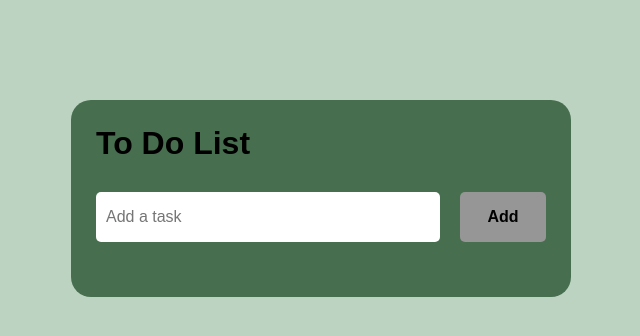
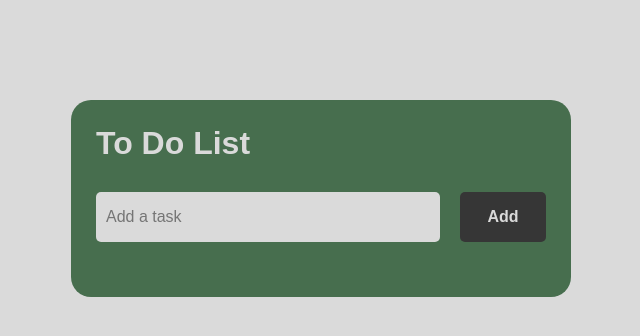
Before and after one commit to melineabrahamyan/todo-list, a plain HTML site: page index.html in a window 1280 px wide. Shown: the whole page, without its empty margins (319-959 px from the left). Drawn offline with Linux system fonts and the light colour scheme.

Commit message:
changed design

```diff
--- a/style.css
+++ b/style.css
@@ -6,7 +6,7 @@
 }
 
 body{
-    background-color: rgb(187, 211, 192);
+    background-color: rgb(218, 218, 218)
 }
 
 .todo-list{
@@ -19,6 +19,7 @@ body{
 
 h1{
     margin-bottom: 20px;
+    color: rgb(218, 218, 218)
 }
 
 .input-field{
@@ -36,7 +37,8 @@ h1{
     font-size: 16px;
     cursor: pointer;
     font-weight: bold;
-    background-color: rgb(150, 150, 150);
+    background-color: rgb(54, 54, 54);
+    color: rgb(218, 218, 218)
 }
 
 .input{
@@ -45,6 +47,7 @@ h1{
     outline: none;
     padding: 10px;
     font-size: 16px;
+    background-color: rgb(218, 218, 218)
 }
 
 .task-list{
@@ -59,7 +62,7 @@ h1{
     display: flex;
     justify-content: space-between;
     align-items: center;
-    background-color: white;
+    background-color: rgb(218, 218, 218)
 }
 
 .task.completed p{
```
